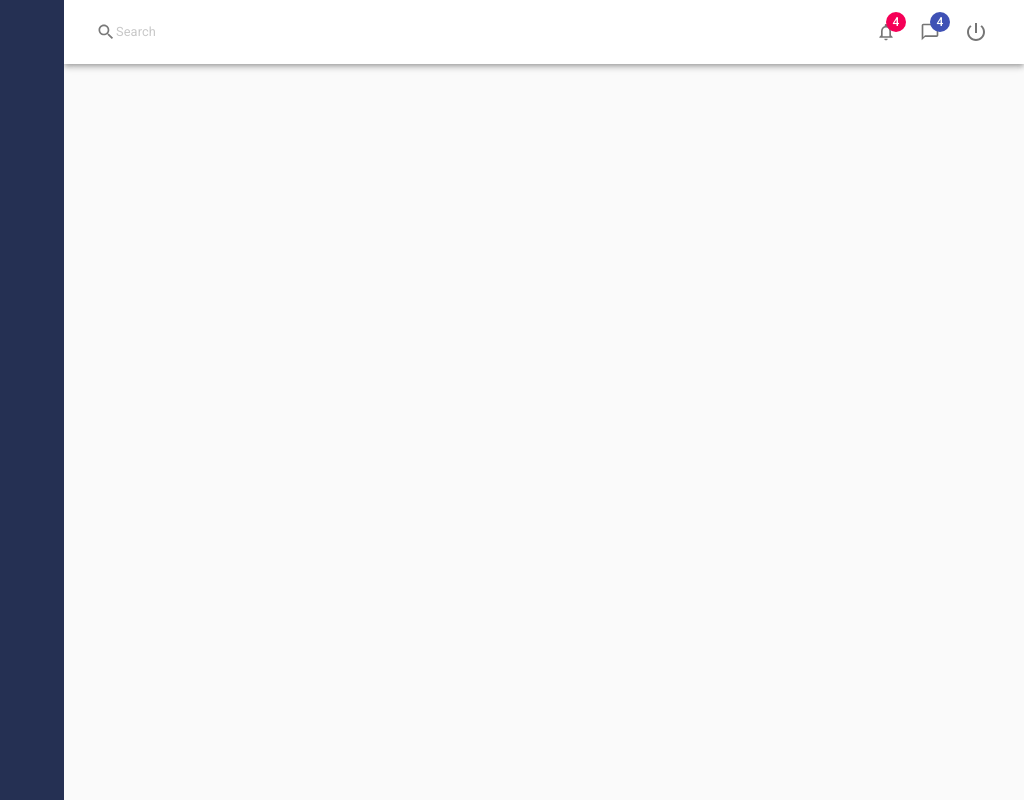
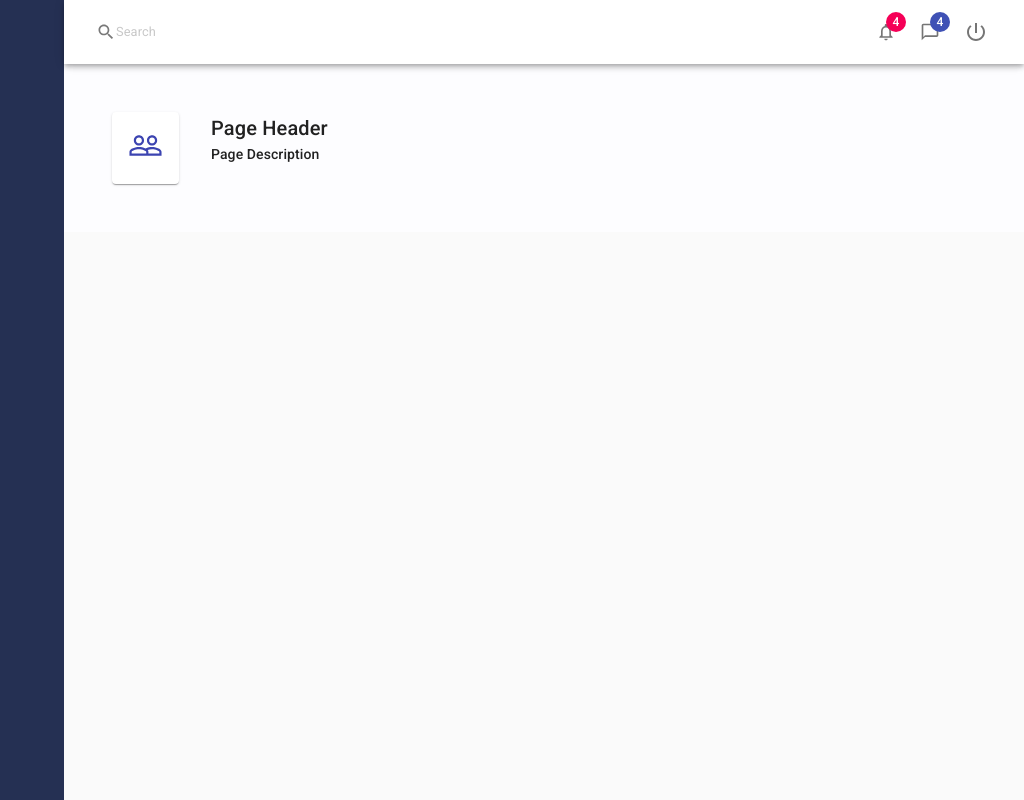
Before and after one commit to abhilashsaj/Wearable-Based-Health-Monitoring-System, a React (Create React App) app in the folder web_admin/: page / in a window 1280 px wide. Shown: the whole page, without its empty margins (256-1280 px from the left). Built offline with nearby package versions, Linux system fonts and the light colour scheme.

Commit message:
added header

```diff
--- a/web_admin/src/App/App.js
+++ b/web_admin/src/App/App.js
@@ -2,8 +2,8 @@
 import SideMenu from '../components/SideMenu';
 import { makeStyles, CssBaseline } from '@material-ui/core';
 import Header from '../components/Header';
-
-
+import PageHeader from '../components/PageHeader'
+import PeopleOutlineIcon from '@material-ui/icons/PeopleOutline';
 const useStyles = makeStyles({
   appMain: {
     paddingLeft: '320px',
@@ -19,6 +19,11 @@
       <SideMenu/>
       <div className={classes.appMain}>
         <Header/>
+        <PageHeader
+        title="Page Header"
+        subtitle ="Page Description"
+        icon = {<PeopleOutlineIcon fontSize="large"/>}
+        />
       </div>
       <CssBaseline/>
     </>
--- a/web_admin/src/components/Header.js
+++ b/web_admin/src/components/Header.js
@@ -7,7 +7,8 @@
 import {makeStyles} from '@material-ui/core'
 const useStyles = makeStyles({
     root: {
-        backgroundColor: '#fff'
+        backgroundColor: '#fff',
+        transform: 'translateZ(0)'
     },
     searchInput: {
         opacity: '0.6'  ,
--- /dev/null
+++ b/web_admin/src/components/PageHeader.js
@@ -0,0 +1,54 @@
+import React from 'react'
+import {Paper, Card, Typography} from '@material-ui/core'
+import { makeStyles } from '@material-ui/core/styles';
+
+const useStyles = makeStyles(theme => ({
+    root: {
+        backgroundColor: '#fdfdff',
+
+    },
+    pageHeader:{
+        padding: theme.spacing(6),
+        display: 'flex',
+        marginBottom: theme.spacing(2)
+    },
+    pageIcon:{
+        display: 'inline-block',
+        padding: theme.spacing(2),
+        color: '#3c44b1'
+    },
+    pageTitle: {
+        paddingLeft: theme.spacing(4),
+        '& .MuiTypography subtitle2':{
+            opacity:'0.6'
+        }
+    }
+}))
+
+export default function PageHeader(props) {
+    const {title, subtitle, icon} = props;
+    const classes = useStyles();
+    return (
+
+        <Paper elevation={0} square className={classes.root}>
+            <div className={classes.pageHeader}>
+                <Card className={classes.pageIcon}>
+                    {icon}
+                </Card>
+                <div className={classes.pageTitle}>
+                    <Typography
+                    variant='h6'
+                    component="div" >
+                    {title}
+                    </Typography>
+                    <Typography
+                    variant='subtitle2'
+                    component="div" >
+                    {subtitle}
+                    </Typography>
+                </div>
+            </div>
+        </Paper>
+
+    )
+}
```
Also changed, not shown: 1 other file (tests, documents, lock files or other folders).
